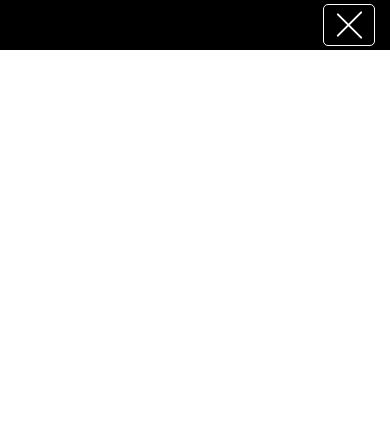
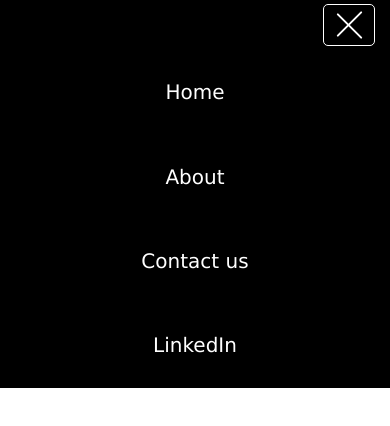
Before and after one commit to AmandaHenrique/desafio-menu, a plain HTML site: page index.html in a window 390 px wide. Both pictures are taken after a click on the element 349 px from the left and 25 px from the top of the page. Drawn offline with Linux system fonts and the light colour scheme.

Commit message:
Animação menu com opções

```diff
--- a/index.html
+++ b/index.html
@@ -24,6 +24,13 @@
         </div>
     </nav>
 
+    <div id="list">
+        <a href="">Home</a>
+        <a href="">About</a>
+        <a href="">Contact us</a>
+        <a href="">LinkedIn</a>
+    </div>
+
 
 </body>
 </html>
--- a/script.js
+++ b/script.js
@@ -1,11 +1,16 @@
+let list = document.querySelector("#list");
 let menu = document.querySelector(".menu");
 let trace = document.querySelectorAll(".trace");
+
+list.classList.add("showList");
 
 click = () => {
     trace[0].classList.toggle("first");
     trace[1].classList.toggle("second");
     trace[2].classList.toggle("third");
     menu.classList.toggle("menuClicked");
+    list.classList.toggle("showList");
+
 }
 
 menu.onclick = click;
--- a/style.css
+++ b/style.css
@@ -28,8 +28,7 @@ a{
     border: 1px solid white;
     border-radius: 5px;
     display: none;
-
-
+    z-index: 2;
 }
 
 .trace{
@@ -41,6 +40,7 @@ a{
     justify-content: center;
 }
 
+
 .menuClicked{
     display: flex;
     flex-direction: column;
@@ -50,7 +50,6 @@ a{
     width: 50px;
     border: 1px solid white;
     border-radius: 5px;
-
 }
 
 .first{
@@ -65,5 +64,19 @@ a{
 .third{
     transform: rotate(45deg);
     transition: 0.5s;
+}
 
+#list{
+    width: 100vw;
+    height: 40vh;
+    background-color: #000000;
+    display: flex;
+    align-items: center;
+    justify-content: space-around;
+    flex-direction: column;
+    transition: 1s;
 }
+
+.showList{
+    transform: translateY(-60vh);
+}
```
Also changed, not shown: responsive.css (line endings or trailing spaces).
